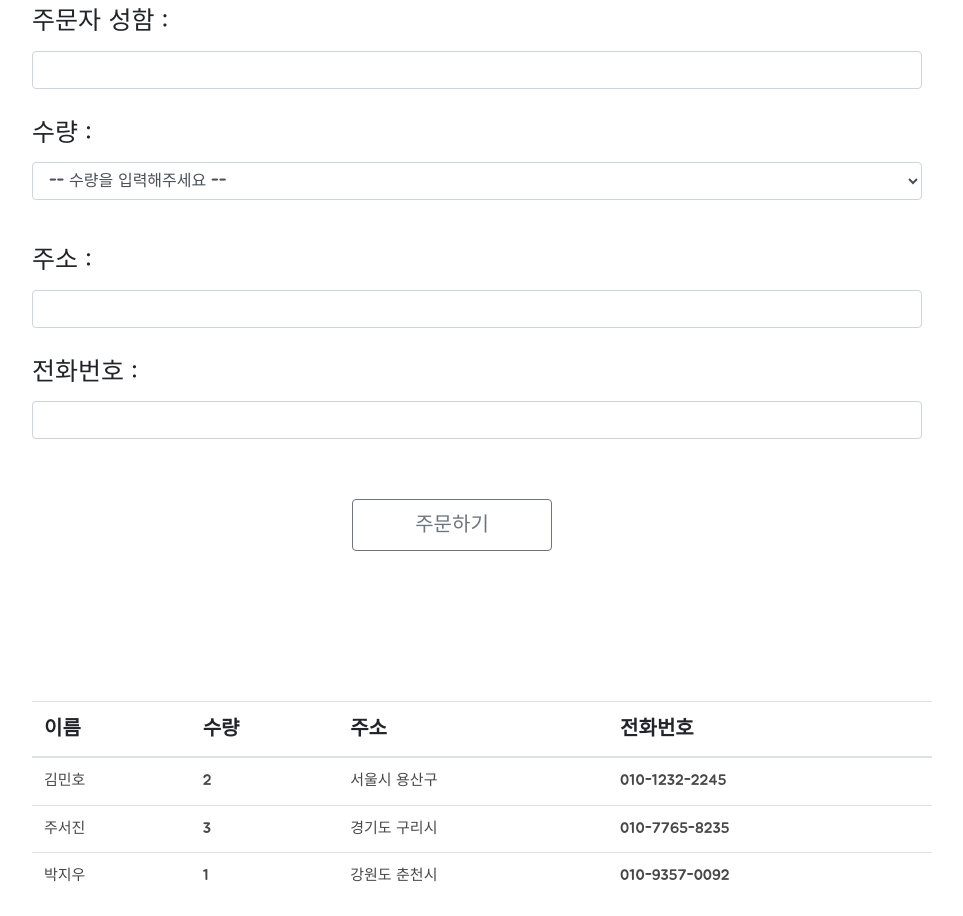
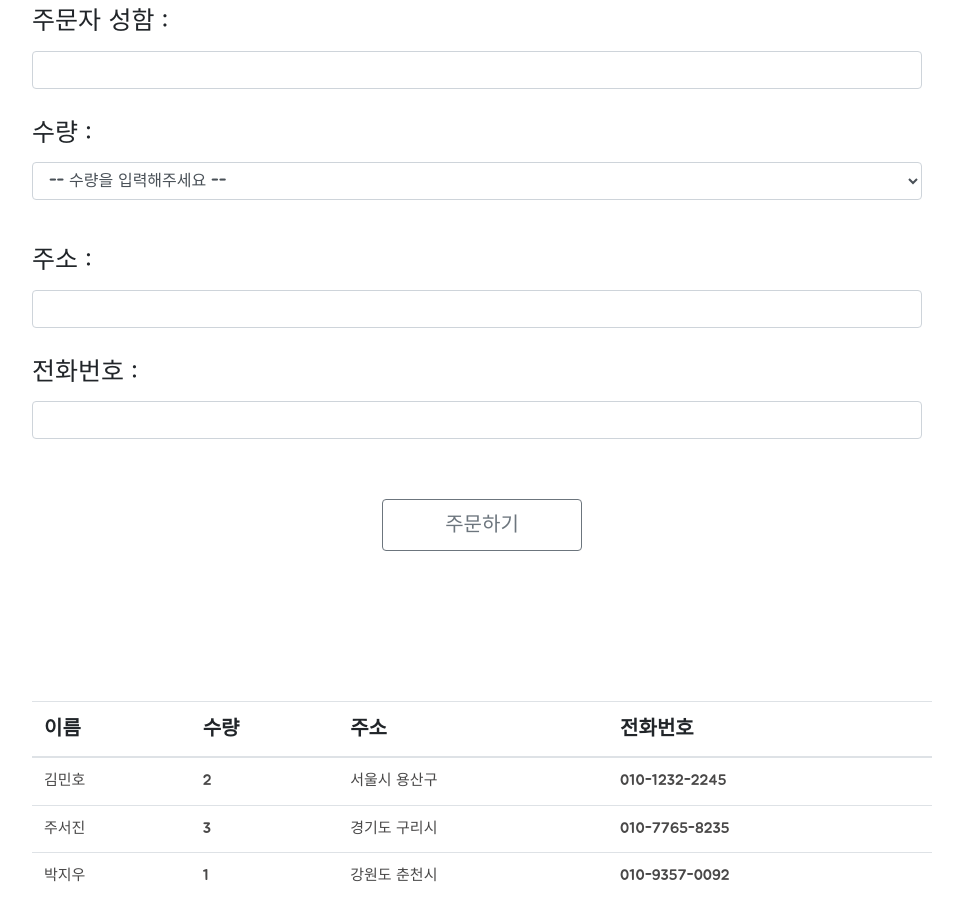
Before and after one commit to choiminjeong/homework, a plain HTML site: page index.html in a window 1280 px wide. Shown: the part 783-1699 px from the top of the page, without its empty margins (158-1121 px from the left). Drawn offline with nearby package versions, Linux system fonts and the light colour scheme.

Commit message:
Update style.css

```diff
--- a/style.css
+++ b/style.css
@@ -56,7 +56,8 @@
 
   .end {
       width: 900px;
-        margin: 50px 0 50px 0;
+      margin: 50px 0 50px 0;
+      text-align: center;
 
   }
 
@@ -64,7 +65,8 @@
     width: 200px;
     padding: 10px;
     font-size: 20px;
-    margin: 0 300px 0 320px ;
+
+    margin: 0 auto;
 
     /* margin 0 auto 안되는 이유 - 질문  */
   }
```
